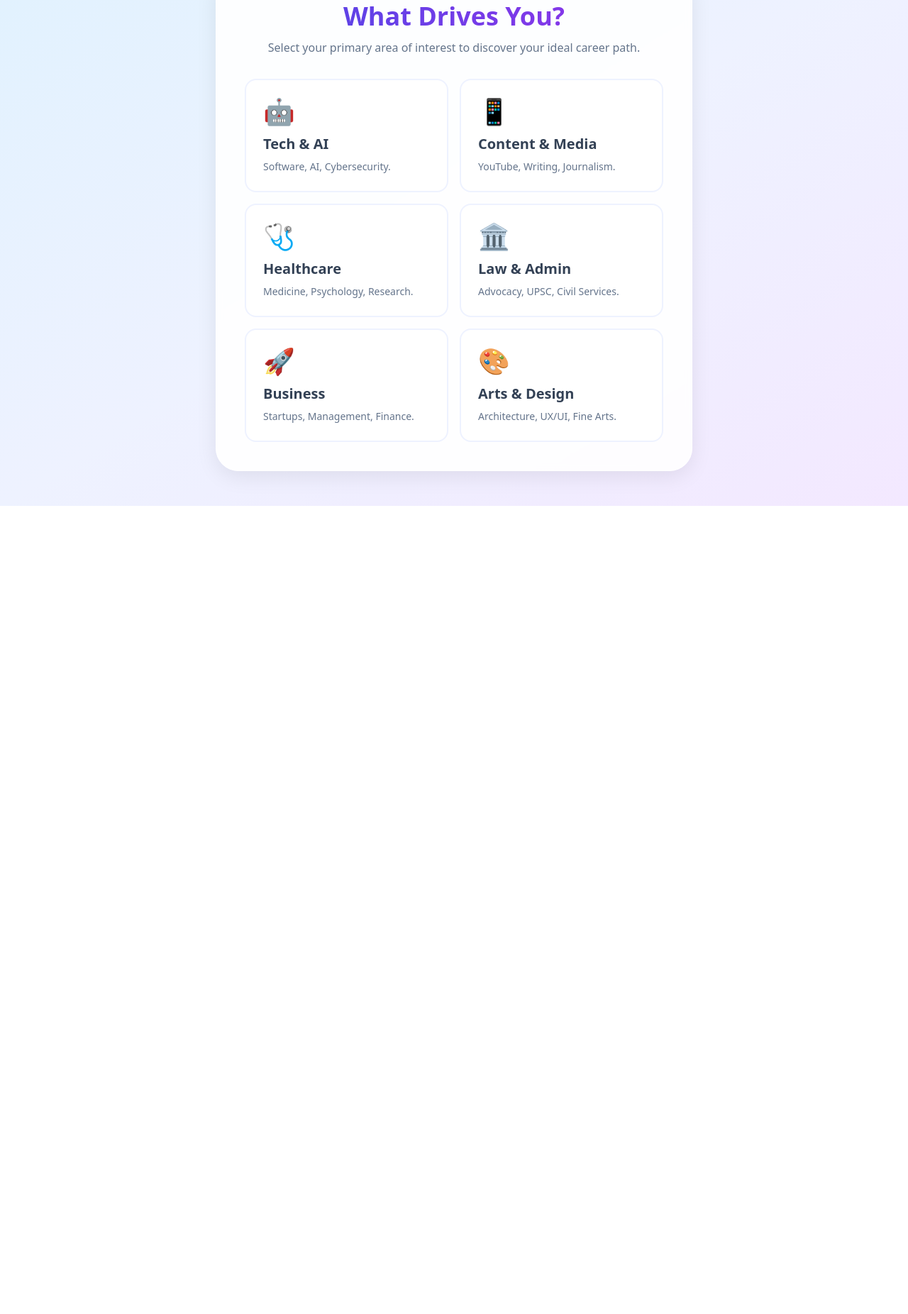
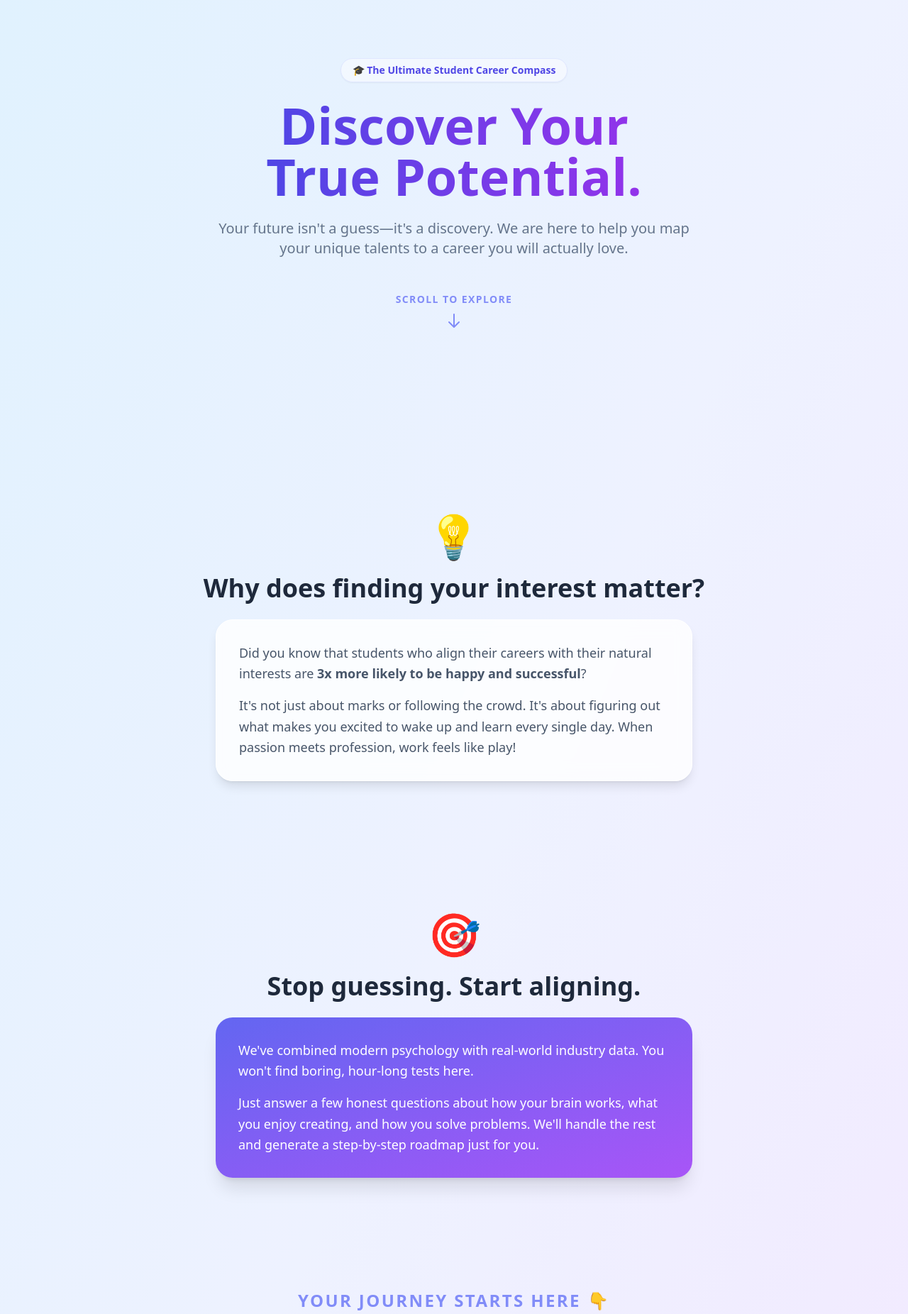
Before and after one commit to nikhillportfolio-cmd/FindYourPath, a website: page public/index.html in a window 1280 px wide. Shown: the part 87-1939 px from the top of the page at 71% size. Before the commit the page ends 800 px from the top, so only its background shows below. Drawn offline with nearby package versions, Linux system fonts and the light colour scheme.

Commit message:
frontend change

```diff
--- a/public/index.html
+++ b/public/index.html
@@ -6,7 +6,7 @@
     <title>Find Your Path - Student Edition</title>
     <script src="https://cdn.tailwindcss.com"></script>
     <style>
-        /* Custom animations */
+        /* Base animations for the quiz transitions */
         .fade-in { animation: fadeIn 0.5s ease-out forwards; }
         .fade-out { animation: fadeOut 0.4s ease-in forwards; }
         .slide-up { animation: slideUp 0.6s ease-out forwards; }
@@ -15,25 +15,99 @@
         @keyframes fadeOut { from { opacity: 1; } to { opacity: 0; transform: scale(0.98); } }
         @keyframes slideUp { from { opacity: 0; transform: translateY(20px); } to { opacity: 1; transform: translateY(0); } }
 
-        /* Style scrollbar for BRIGHT theme */
+        /* SCROLL REVEAL ANIMATIONS */
+        .reveal {
+            opacity: 0;
+            transform: translateY(60px);
+            transition: all 0.8s cubic-bezier(0.5, 0, 0, 1);
+        }
+        .reveal.active {
+            opacity: 1;
+            transform: translateY(0);
+        }
+
+        /* Bouncing Arrow Animation */
+        @keyframes bounce {
+            0%, 20%, 50%, 80%, 100% { transform: translateY(0); }
+            40% { transform: translateY(-20px); }
+            60% { transform: translateY(-10px); }
+        }
+        .animate-bounce-custom { animation: bounce 2s infinite; }
+
+        /* Bright scrollbar */
         ::-webkit-scrollbar { width: 10px; }
-        ::-webkit-scrollbar-track { background: #f8fafc; } /* slate-50 */
-        ::-webkit-scrollbar-thumb { background: #cbd5e1; border-radius: 10px; } /* slate-300 */
-        ::-webkit-scrollbar-thumb:hover { background: #818cf8; } /* indigo-400 */
+        ::-webkit-scrollbar-track { background: #f8fafc; }
+        ::-webkit-scrollbar-thumb { background: #cbd5e1; border-radius: 10px; }
+        ::-webkit-scrollbar-thumb:hover { background: #818cf8; }
     </style>
 </head>
-<body class="bg-gradient-to-br from-sky-100 via-indigo-50 to-purple-100 text-slate-800 flex items-center justify-center min-h-screen p-4 font-sans">
+<body class="bg-gradient-to-br from-sky-100 via-indigo-50 to-purple-100 text-slate-800 font-sans min-h-screen flex flex-col items-center">
 
-    <!-- Main Container: Now uses soft white, rounded corners, and a cheerful shadow -->
+    <!-- INTRODUCTORY SCROLL SECTION -->
+    <div id="landing-intro" class="w-full max-w-3xl px-6 flex flex-col items-center transition-all duration-700">
+
+        <!-- Hero Section (Takes up the first screen) -->
+        <div class="min-h-[90vh] flex flex-col items-center justify-center text-center reveal active">
+            <div class="bg-white/50 text-indigo-600 font-bold px-4 py-1.5 rounded-full text-sm mb-6 inline-block border border-indigo-100 shadow-sm">
+                🎓 The Ultimate Student Career Compass
+            </div>
+            <h1 class="text-5xl md:text-7xl font-extrabold text-transparent bg-clip-text bg-gradient-to-r from-indigo-600 to-purple-600 mb-6 leading-tight">
+                Discover Your <br> True Potential.
+            </h1>
+            <p class="text-lg md:text-xl text-slate-500 mb-12 font-medium max-w-2xl leading-relaxed">
+                Your future isn't a guess—it's a discovery. We are here to help you map your unique talents to a career you will actually love.
+            </p>
+            <div class="text-indigo-400 flex flex-col items-center gap-2 animate-bounce-custom">
+                <span class="text-sm font-bold tracking-widest uppercase">Scroll to explore</span>
+                <svg class="w-6 h-6" fill="none" stroke="currentColor" viewBox="0 0 24 24"><path stroke-linecap="round" stroke-linejoin="round" stroke-width="2" d="M19 14l-7 7m0 0l-7-7m7 7V3"></path></svg>
+            </div>
+        </div>
+
+        <!-- Info Section 1: Why it matters -->
+        <div class="min-h-[70vh] flex flex-col items-center justify-center text-center reveal py-20">
+            <div class="text-6xl mb-6 shadow-indigo-200">💡</div>
+            <h2 class="text-3xl md:text-4xl font-bold text-slate-800 mb-6">Why does finding your interest matter?</h2>
+            <div class="bg-white/80 backdrop-blur-md p-8 rounded-3xl shadow-lg border border-white max-w-2xl text-left relative">
+                <p class="text-lg text-slate-600 font-medium leading-relaxed mb-4">
+                    Did you know that students who align their careers with their natural interests are <strong>3x more likely to be happy and successful</strong>?
+                </p>
+                <p class="text-lg text-slate-600 font-medium leading-relaxed">
+                    It's not just about marks or following the crowd. It's about figuring out what makes you excited to wake up and learn every single day. When passion meets profession, work feels like play!
+                </p>
+            </div>
+        </div>
+
+        <!-- Info Section 2: How it works -->
+        <div class="min-h-[70vh] flex flex-col items-center justify-center text-center reveal py-20">
+            <div class="text-6xl mb-6">🎯</div>
+            <h2 class="text-3xl md:text-4xl font-bold text-slate-800 mb-6">Stop guessing. Start aligning.</h2>
+            <div class="bg-gradient-to-br from-indigo-500 to-purple-500 p-8 rounded-3xl shadow-xl max-w-2xl text-left text-white">
+                <p class="text-lg font-medium leading-relaxed mb-4">
+                    We've combined modern psychology with real-world industry data. You won't find boring, hour-long tests here.
+                </p>
+                <p class="text-lg font-medium leading-relaxed">
+                    Just answer a few honest questions about how your brain works, what you enjoy creating, and how you solve problems. We'll handle the rest and generate a step-by-step roadmap just for you.
+                </p>
+            </div>
+        </div>
+
+        <!-- Transition element pointing to the quiz -->
+        <div class="h-[20vh] flex items-center justify-center reveal">
+            <h3 class="text-2xl font-bold text-indigo-400 tracking-widest uppercase">Your Journey Starts Here 👇</h3>
+        </div>
+    </div>
+
+    <!-- MAIN APP CONTAINER (The Quiz Box) -->
+    <!-- Added margin at the bottom so it sits nicely at the end of the scroll -->
+    <div id="app-wrapper" class="w-full flex justify-center pb-20 px-4 reveal">
         <div class="bg-white/90 backdrop-blur-sm p-8 md:p-10 rounded-[2rem] shadow-[0_8px_30px_rgb(0,0,0,0.08)] max-w-2xl w-full transition-all duration-500 border border-white">
 
             <!-- PHASE 1 -->
-        <div id="interest-section" class="fade-in">
+            <div id="interest-section">
                 <h1 class="text-4xl font-extrabold text-transparent bg-clip-text bg-gradient-to-r from-indigo-600 to-purple-600 text-center mb-3">What Drives You?</h1>
-            <p class="text-slate-500 text-center mb-8 font-medium">Select your primary area of interest to discover your ideal career path.</p>
+                <p class="text-slate-500 text-center mb-8 font-medium">Select your primary area of interest to tailor your experience.</p>
 
                 <div class="grid grid-cols-1 md:grid-cols-2 gap-4">
-                <!-- Buttons updated to soft student-friendly cards -->
                     <button onclick="startQuiz('TechAI')" class="p-6 bg-white rounded-2xl border-2 border-indigo-50 hover:border-indigo-400 hover:shadow-xl hover:shadow-indigo-100/50 hover:-translate-y-1.5 transition-all duration-300 group text-left">
                         <div class="text-4xl mb-3 transform group-hover:scale-110 transition-transform">🤖</div>
                         <h3 class="text-xl font-bold text-slate-700 group-hover:text-indigo-600 transition-colors">Tech & AI</h3>
@@ -78,13 +152,12 @@
                 <p class="text-slate-500 text-center mb-8 font-medium">Answer a few questions honestly to unlock your roadmap.</p>
 
                 <div class="w-full bg-indigo-50 rounded-full h-3 mb-8 shadow-inner">
-                <!-- Progress bar uses a vibrant gradient -->
                     <div id="progress-bar" class="bg-gradient-to-r from-indigo-500 to-purple-500 h-3 rounded-full transition-all duration-500 ease-out" style="width: 0%"></div>
                 </div>
 
                 <h2 id="question-text" class="text-2xl font-bold mb-6 text-slate-800 leading-snug">Loading question...</h2>
                 <div id="options-container" class="space-y-3">
-                <!-- Dynamic options will be injected here with bright styles -->
+                    <!-- Options injected here -->
                 </div>
             </div>
 
@@ -92,7 +165,6 @@
             <div id="result-section" class="hidden">
                 <div class="mb-6 text-lg font-bold text-indigo-400 text-center tracking-[0.2em]">YOUR RESULTS</div>
 
-            <!-- Main Match Card -->
                 <div class="bg-gradient-to-br from-indigo-50 to-purple-50 p-6 md:p-8 rounded-3xl shadow-lg border-2 border-white mb-8 relative overflow-hidden">
                     <div class="absolute top-0 right-0 bg-gradient-to-r from-amber-400 to-orange-400 text-white text-xs font-extrabold px-4 py-2 rounded-bl-2xl shadow-sm">#1 MATCH</div>
                     <p class="text-sm font-bold text-indigo-500 uppercase tracking-wider mb-2">Your Ideal Career</p>
@@ -102,10 +174,9 @@
 
                 <h3 class="text-2xl font-bold mb-5 text-slate-800 flex items-center gap-2">📍 Your Step-by-Step Roadmap</h3>
                 <div id="roadmap-phases" class="space-y-4 mb-10">
-                <!-- Dynamic roadmap cards will be injected here -->
+                    <!-- Phases injected here -->
                 </div>
 
-            <!-- Also Consider Section -->
                 <div class="mt-8 pt-8 border-t-2 border-indigo-50">
                     <h3 class="text-lg font-bold mb-4 text-slate-500">Also Consider Exploring:</h3>
                     <div class="bg-white p-5 rounded-2xl shadow-sm border border-slate-100 flex items-center gap-5 hover:shadow-md transition-shadow">
@@ -117,12 +188,11 @@
                     </div>
                 </div>
 
-            <!-- Retake Button -->
                 <button onclick="location.reload()" class="mt-10 w-full bg-gradient-to-r from-indigo-600 to-purple-600 text-white font-bold text-lg py-4 rounded-2xl hover:shadow-xl hover:shadow-indigo-200 hover:-translate-y-1 transition-all duration-300">
                     Retake Assessment
                 </button>
             </div>
-
+        </div>
     </div>
 
     <script src="script.js"></script>
--- a/public/script.js
+++ b/public/script.js
@@ -5,6 +5,8 @@ let userInterest = "";
 let userTraits = {};
 
 // DOM ELEMENTS
+const landingIntro = document.getElementById("landing-intro"); // New element
+const appWrapper = document.getElementById("app-wrapper"); // New wrapper
 const interestSection = document.getElementById("interest-section");
 const quizSection = document.getElementById("quiz-section");
 const resultSection = document.getElementById("result-section");
@@ -12,21 +14,53 @@ const questionText = document.getElementById("question-text");
 const optionsContainer = document.getElementById("options-container");
 const progressBar = document.getElementById("progress-bar");
 
-// 2. TRANSITION LOGIC
+// 2. SCROLL REVEAL ANIMATION LOGIC (NEW)
+function reveal() {
+    var reveals = document.querySelectorAll(".reveal");
+    for (var i = 0; i < reveals.length; i++) {
+        var windowHeight = window.innerHeight;
+        var elementTop = reveals[i].getBoundingClientRect().top;
+        var elementVisible = 150; // Shows element when it's 150px into view
+
+        if (elementTop < windowHeight - elementVisible) {
+            reveals[i].classList.add("active");
+        }
+    }
+}
+// Listen to scroll events to trigger animations
+window.addEventListener("scroll", reveal);
+// Trigger once on load in case elements are already in view
+reveal();
+
+// 3. TRANSITION LOGIC (UPDATED)
 function startQuiz(interest) {
     userInterest = interest;
-    interestSection.classList.remove("fade-in");
+
+    // Smoothly scroll back to the top
+    window.scrollTo({ top: 0, behavior: 'smooth' });
+
+    // Fade out the entire introductory text section
+    landingIntro.classList.add("fade-out");
     interestSection.classList.add("fade-out");
 
     setTimeout(() => {
+        // Hide the landing text completely so the main app centers on the screen
+        landingIntro.style.display = "none";
         interestSection.classList.add("hidden");
+
+        // Adjust the app wrapper padding to center it vertically
+        appWrapper.classList.remove("pb-20");
+        appWrapper.classList.add("min-h-screen", "items-center", "py-10");
+
+        // Show the quiz section
         quizSection.classList.remove("hidden");
         quizSection.classList.add("slide-up");
+
         loadQuestions();
-    }, 400);
+    }, 500);
 }
 
-// 3. FETCH QUESTIONS
+// 4. FETCH QUESTIONS
 async function loadQuestions() {
     try {
         const response = await fetch(`/api/questions?interest=${userInterest}`);
@@ -37,7 +71,7 @@ async function loadQuestions() {
     }
 }
 
-// 4. RENDER DYNAMIC CARD (UPDATED WITH BRIGHT UI CLASSES)
+// 5. RENDER DYNAMIC CARD
 function renderQuestion() {
     const progress = (currentIndex / questions.length) * 100;
     progressBar.style.width = `${progress}%`;
@@ -50,9 +84,7 @@ function renderQuestion() {
         const btn = document.createElement("button");
         btn.innerText = option.text;
 
-        // Updated class list for bright, student-friendly hover effects
         btn.className = `w-full text-left p-5 bg-white border-2 border-indigo-50 rounded-2xl hover:border-indigo-400 hover:shadow-lg hover:shadow-indigo-100/50 hover:-translate-y-1 font-semibold text-slate-700 hover:text-indigo-700 transition-all duration-300 fade-in`;
-
         btn.style.animationDelay = `${index * 100}ms`;
 
         btn.onclick = () => handleAnswer(option.tags);
@@ -60,7 +92,7 @@ function renderQuestion() {
     });
 }
 
-// 5. COMPILE TRAITS
+// 6. COMPILE TRAITS
 function handleAnswer(tags) {
     for (const [trait, points] of Object.entries(tags)) {
         userTraits[trait] = (userTraits[trait] || 0) + points;
@@ -76,7 +108,7 @@ function handleAnswer(tags) {
     }
 }
 
-// 6. BUG FIX: SEND BOTH TRAITS AND INTEREST TO SERVER
+// 7. FETCH RESULTS
 async function fetchResults() {
     try {
         const payload = {
@@ -97,7 +129,7 @@ async function fetchResults() {
     }
 }
 
-// 7. RENDER COMPREHENSIVE ROADMAP (UPDATED WITH BRIGHT UI CLASSES)
+// 8. RENDER COMPREHENSIVE ROADMAP
 function showResults(matches) {
     quizSection.classList.add("hidden");
     resultSection.classList.remove("hidden");
@@ -106,7 +138,6 @@ function showResults(matches) {
     const primaryMatch = matches[0];
     const secondaryMatch = matches[1];
 
-    // Populate Top Match
     document.getElementById("primary-title").innerText = primaryMatch.icon + " " + primaryMatch.title;
     document.getElementById("primary-desc").innerText = primaryMatch.desc;
 
@@ -116,11 +147,9 @@ function showResults(matches) {
     primaryMatch.phases.forEach((phase, index) => {
         const cardDiv = document.createElement("div");
 
-        // Updated class list for bright roadmap cards with a fun left border
         cardDiv.className = "bg-white p-5 rounded-2xl shadow-sm border border-slate-100 border-l-4 border-l-indigo-400 fade-in";
         cardDiv.style.animationDelay = `${index * 150}ms`;
 
-        // Updated text colors inside the roadmap card
         cardDiv.innerHTML = `
             <h4 class="font-extrabold text-indigo-600 text-base mb-1">${phase.title}</h4>
             <p class="text-sm font-medium text-slate-600">${phase.steps}</p>
@@ -128,7 +157,6 @@ function showResults(matches) {
         phasesContainer.appendChild(cardDiv);
     });
 
-    // Populate "Also Consider" Match if it exists
     if (secondaryMatch) {
         document.getElementById("secondary-icon").innerText = secondaryMatch.icon;
         document.getElementById("secondary-title").innerText = secondaryMatch.title;
```
Lines whose indentation alone changed are shown as unchanged.
